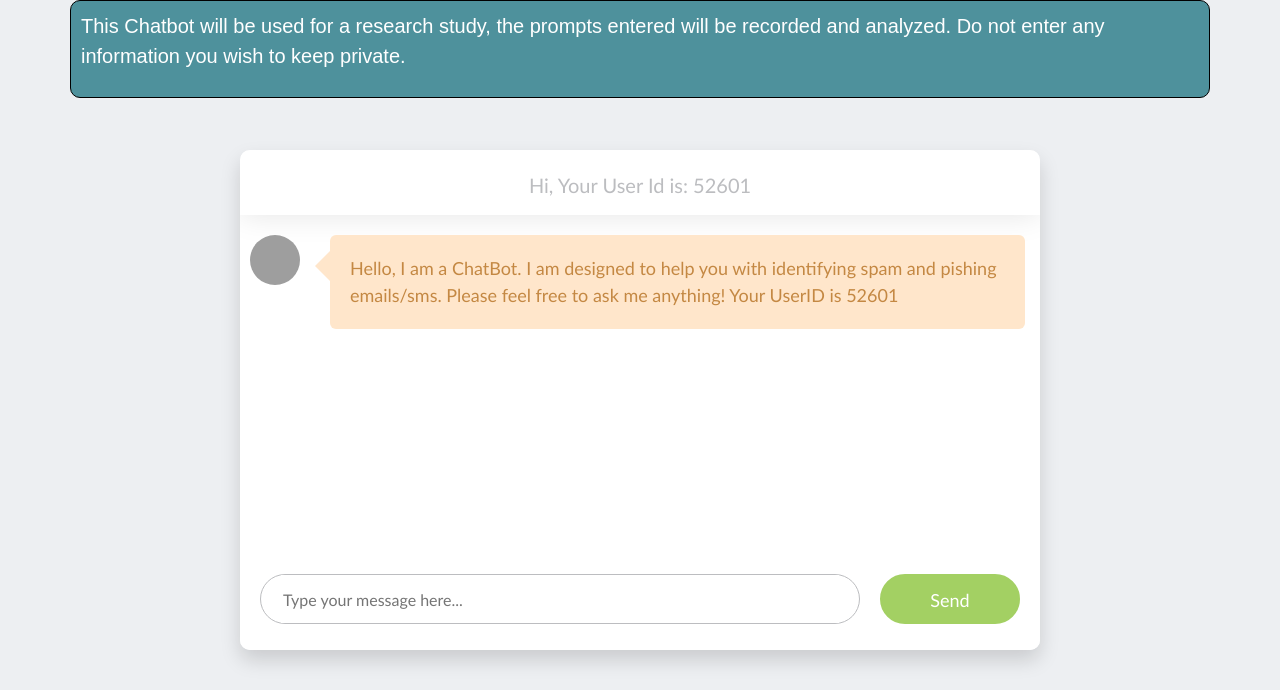
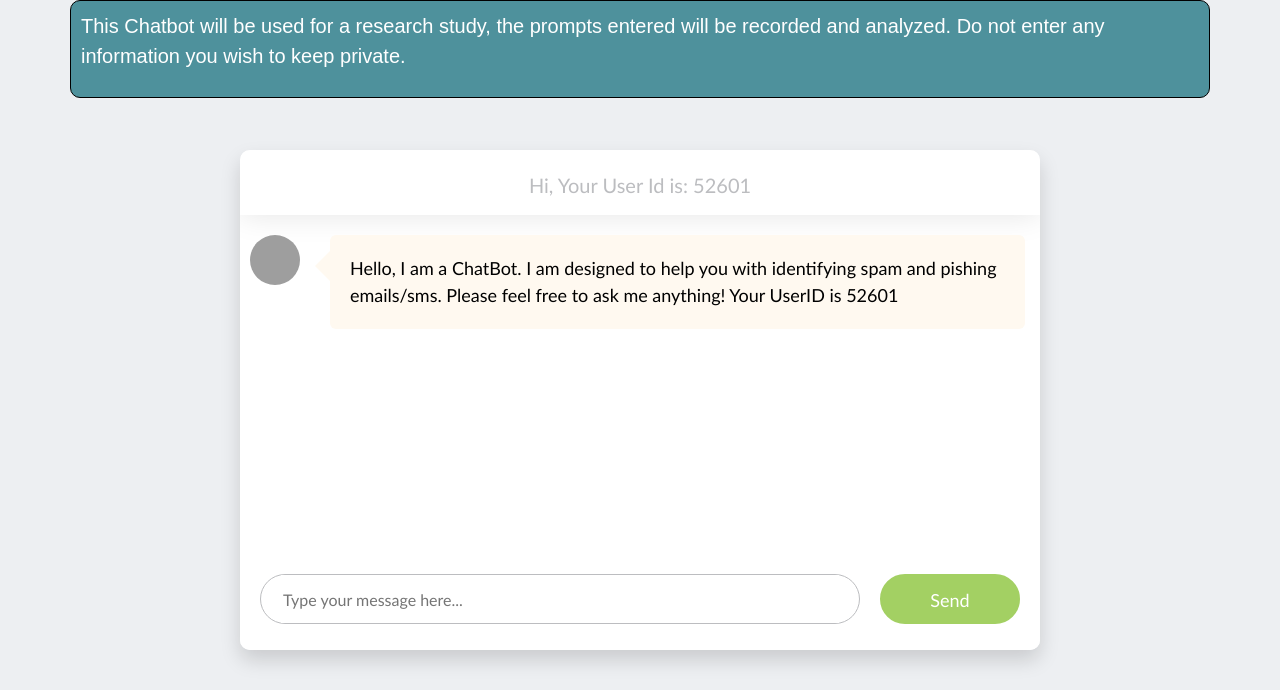
Before and after one commit to batuhantoker/Flask-OpenAI-Chatbot, a Flask app: page / in a window 1280 px wide. Shown: the top 690 px of the page. Run offline with Flask 3, Linux system fonts and the light colour scheme; parts of the project's set-up code (start-up, migrations or seed data) failed here and were passed over; some libraries are stand-ins or nearby versions; grey boxes are pictures that could not be loaded.

Commit message:
changed the bot and user font color

```diff
--- a/templates/index.html
+++ b/templates/index.html
@@ -115,15 +115,15 @@ body {
   float: left;
 }
 .messages .message.left .text_wrapper {
-  background-color: #ffe6cb;
+  background-color: #FFF9F0;
   margin-left: 20px;
 }
 .messages .message.left .text_wrapper::after, .messages .message.left .text_wrapper::before {
   right: 100%;
-  border-right-color: #ffe6cb;
+  border-right-color: #FFF9F0;
 }
 .messages .message.left .text {
-  color: #c48843;
+  color: #000000;
 }
 .messages .message.left .avatar {
   float: left;
@@ -152,16 +152,16 @@ body {
 /* here is the change */
 
 .messages .message.right .text_wrapper {
-  background-color: #c7eafc;
+  background-color: #E8F7FD;
   margin-right: 20px;
   float: right;
 }
 .messages .message.right .text_wrapper::after, .messages .message.right .text_wrapper::before {
   left: 100%;
-  border-left-color: #c7eafc;
+  border-left-color: #E8F7FD;
 }
 .messages .message.right .text {
-  color: #45829b;
+  color: #000000;
 }
 .messages .message.appeared {
   opacity: 1;
```
